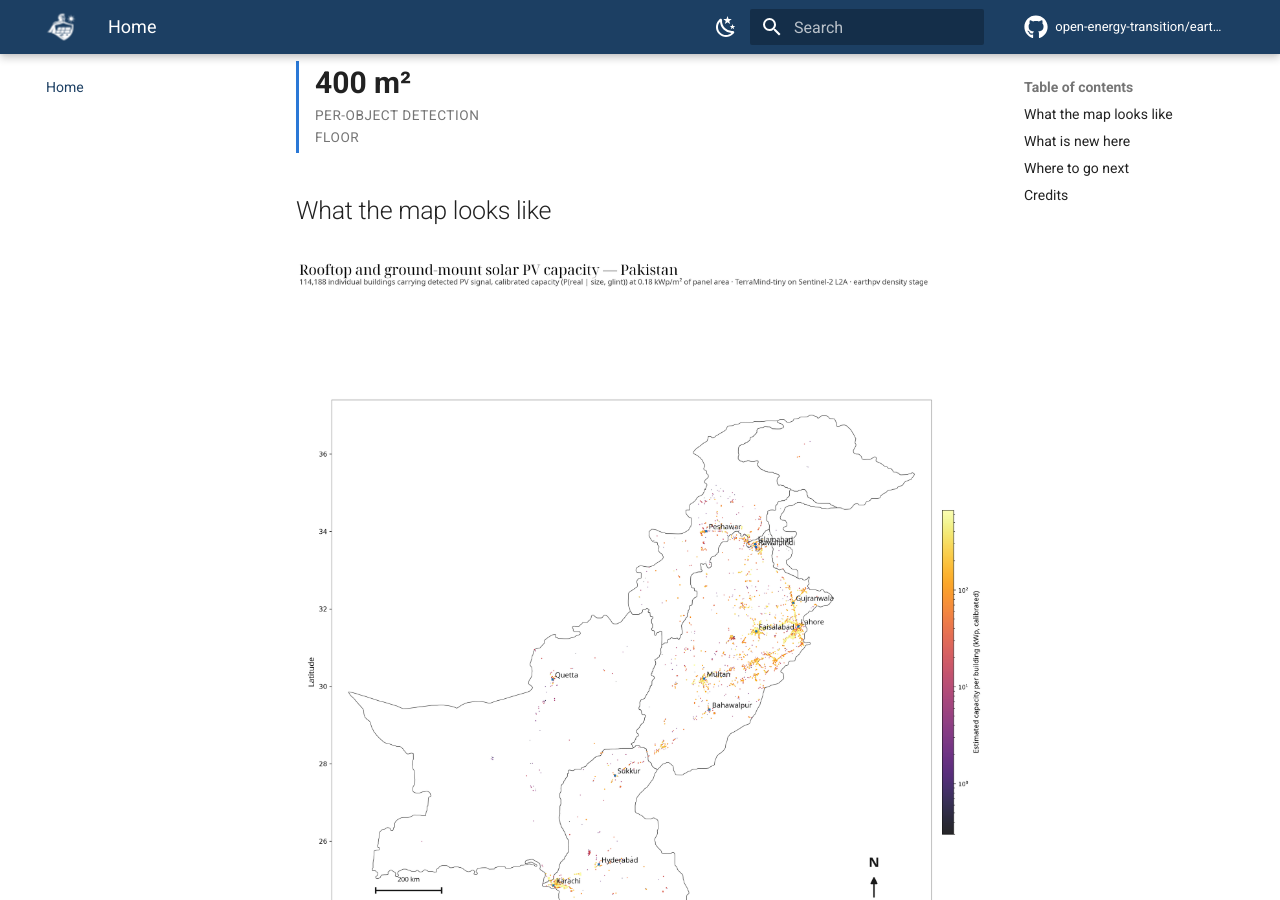
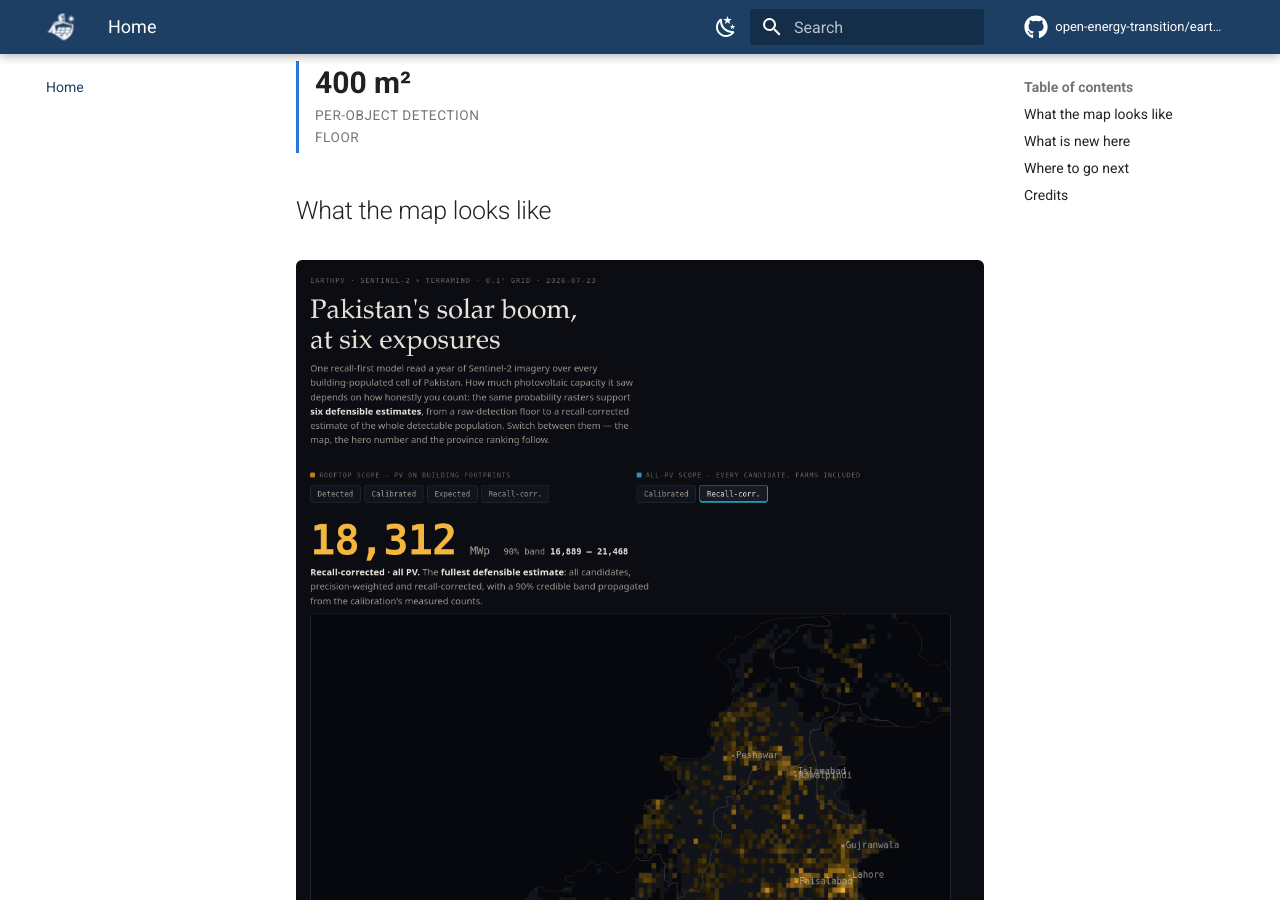
Before and after one commit to open-energy-transition/earthpv, an MkDocs documentation site: the page built from docs/index.md, in a window 1280 px wide and 900 px high, scrolled down 795 px. Built offline with MkDocs 1.6.1 and Material for MkDocs 9.7.7, drawn with Linux system fonts in a browser that asks for light colours; comment, search, counter and statistics services are not loaded.

Commit message:
Replace solar capacity map image with atlas version
Updated the solar capacity map image in the documentation.

```diff
--- a/docs/index.md
+++ b/docs/index.md
@@ -30,7 +30,7 @@
 
 ## What the map looks like
 
-![Estimated rooftop and ground-mount solar capacity per building across Pakistan. Detections concentrate in the Punjab corridor between Lahore, Faisalabad and Multan, along the Karachi industrial belt, and around Islamabad and Peshawar.](assets/figures/pakistan_capacity_map.png)
+![Estimated rooftop and ground-mount solar capacity per building across Pakistan. Detections concentrate in the Punjab corridor between Lahore, Faisalabad and Multan, along the Karachi industrial belt, and around Islamabad and Peshawar.](assets/figures/pakistan_capacity_atlas.png)
 
 /// caption
 Calibrated capacity for every building carrying PV signal in Pakistan.
```
